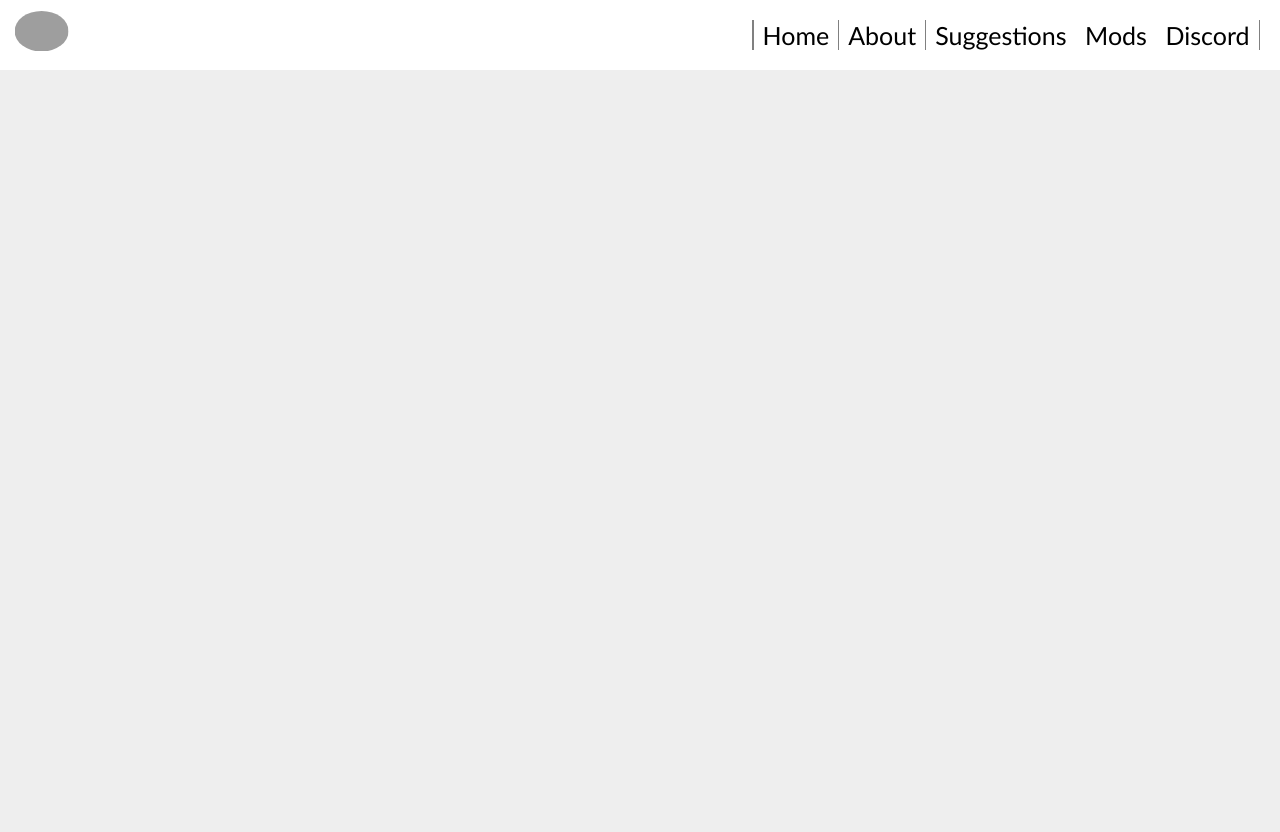
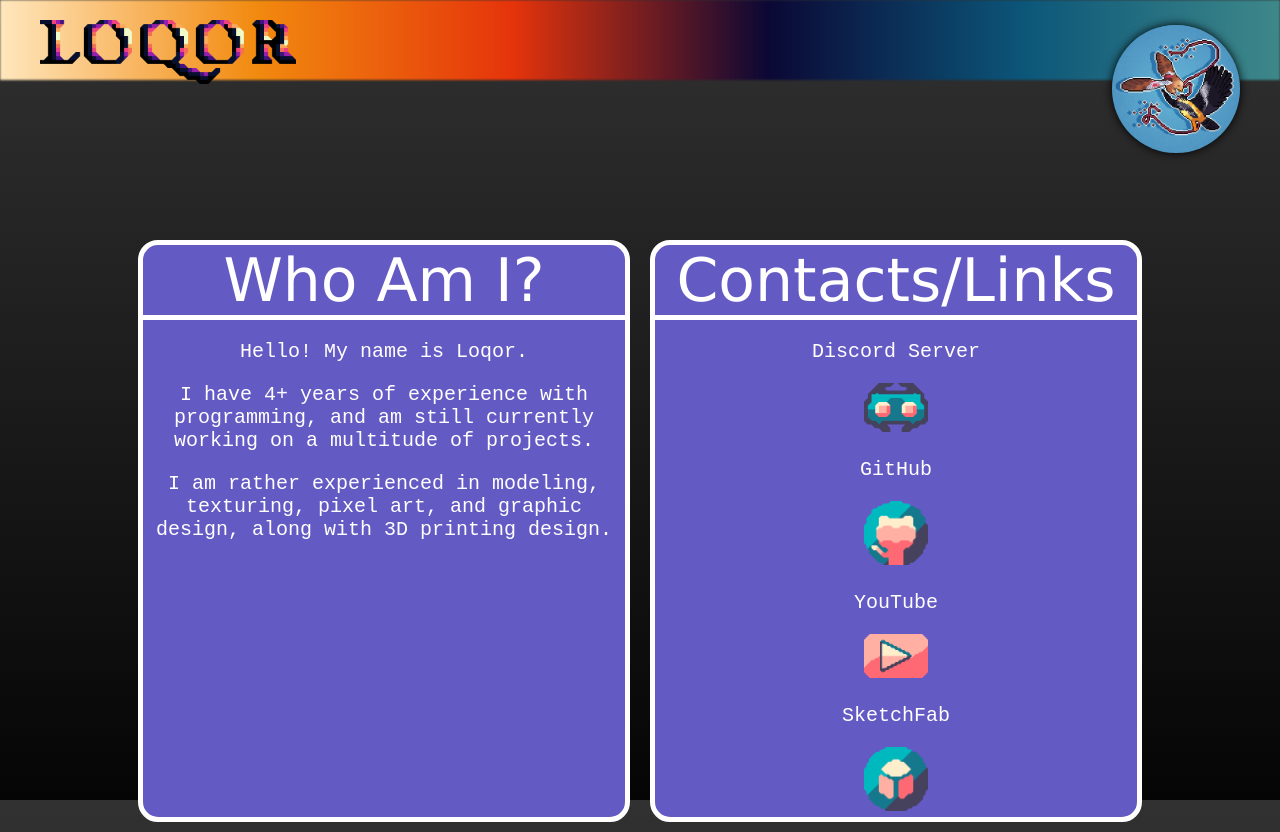
Before and after one commit to Loqor/loqor.github.io, a plain HTML site: page index.html in a window 1280 px wide. Before the commit the page ends 800 px from the top, so only its background shows below. Drawn offline with Linux system fonts and the light colour scheme; grey boxes are pictures that could not be loaded.

Commit message:
Initial Commit
Stuff. Literally everything pretty much.

```diff
--- a/index.html
+++ b/index.html
@@ -1,47 +1,48 @@
 <!DOCTYPE html>
 <html lang="en">
   <head>
-  <title>Heading Toolbar</title>
+    <title>Loqor's Portfolio</title>
+    <link rel="shortcut icon" type="image/x-icon" href="favicon.ico" />
     <link rel="stylesheet" href="style.css">
     <meta name="viewport" content="width=device-width, initial-scale=1.0">
   </head>
 
     <body>
-  <header class="heading-toolbar">
-    <nav>
-      <ul>
-        <div style="text-align: left;" class="logo"><img class="logo" src="https://cdn.discordapp.com/icons/859856751070937098/739414ee55c27f9982052065f17d6275.webp" width="128" alt="Logo" /></div>
-        <li><a class="header-link header-link1" href="index.html">Home</a></li>
-        <li><a class="header-link header-link2" href="About.html">About</a></li>
-        <li><a class="header-link header-link3" href="https://github.com/orgs/M-D-Team/discussions">Suggestions</a></li>
-        <li><button id="button" class="header-link header-link4">Mods</button></li>
-        <div class="dropdown-menu" id="expandedElement">
-          <li><a href="https://modrinth.com/mod/ait/">AIT</a></li>
-          <li><a href="https://modrinth.com/mod/k9-mod/">K9</a></li>
-          <li><a href="#">Breaking Craft (LINK DOWN)</a></li>
-          <li><a href="#">Superheroes (TBR)</a></li>
+      <div class="header-toolbar">
+        <div class="background-container">
+          <div class="background-image"></div>
         </div>
-        <li><a class="header-link header-link5" href="https://discord.com/invite/wxVNDZPCyG">Discord</a></li>
-      </ul>
-    </nav>
-  </header>
+        <img class="logo" src="./img/loqor-pfp-comm.png" width="128" alt="Logo">
+        <img class="name" src="./img/LOQOR.png" width="256" alt="Name">
+      </div>
 
-  <script>
-    window.onload = function() {
-      var expandedElement = document.getElementById('expandedElement');
-      expandedElement.style.display = 'none';
 
-      document.getElementById('button').addEventListener('click', function() {
-        // Toggle the display of the expanded element
-        if (expandedElement.style.display === 'none') {
-          expandedElement.style.display = 'block';
-          expandedElement.style.opacity = 1;
-        } else {
-          expandedElement.style.display = 'none';
-          expandedElement.style.opacity = 0;
-        }
-      });
-    };
-  </script>
+      <div id="page-body">
+        <div class="info-container" id="info-container">
+          <div class="about-tile tile">
+            <div class="tile-title title">Who Am I?</div>
+            <div class="who-text text">
+              <p id="name-loqor">Hello! My name is Loqor.</p>
+              <p>I have 4+ years of experience with programming, and am still currently working on a multitude of projects.</p>
+              <p>I am rather experienced in modeling, texturing, pixel art, and graphic design, along with 3D printing design.</p>
+            </div>
+          </div>
+          <div class="contact-tile tile">
+            <div class="contact-tile-title title">Contacts/Links</div>
+            <div class="contact-text text">
+              <p id="discord-server">Discord Server</p>
+              <a href="https://discord.com/invite/wxVNDZPCyG" class="header-link"><img id="discord-icon" src="./img/discord.png" width="64" alt="Discord Icon"></a>
+              <p id="github">GitHub</p>
+              <a href="https://github.com/Loqor" class="header-link"><img id="github-icon" src="./img/github.png" width="64" alt="GitHub Icon"></a>
+              <p id="youtube">YouTube</p>
+              <a href="https://www.youtube.com/channel/UCMCcRBw_pFgfc2Ixd98iNaA" class="header-link"><img id="youtube-icon" src="./img/youtube.png" width="64" alt="YouTube Icon"></a>
+              <p id="sketchfab">SketchFab</p>
+              <a href="https://sketchfab.com/loqor" class="header-link"><img id="sketchfab-icon" src="./img/sketchfab.png" width="64" alt="Sketchfab Icon"></a>
+            </div>
+          </div>
+        </div>
+      </div>
+
+
     </body>
 </html>
--- a/style.css
+++ b/style.css
@@ -1,100 +1,120 @@
+:root {
+--orange: #FFE7BD;
+--darker-orange: #F28A0F;
+--red: #E5340B;
+--dark-blue: #0B0835;
+--blue: #0C5679;
+--aqua: #3E888A;
+--70sgradient: linear-gradient(to right, var(--orange) , var(--darker-orange), var(--red), var(--dark-blue), var(--blue), var(--aqua));
+}
+
 html, body {
     height: 100%; /* Set the body and html elements to occupy full height */
     }
     body {
-        background-color: rgb(238, 238, 238);
+        background-image: linear-gradient(to bottom, rgb(49, 49, 49), rgb(5, 5, 5));
         background-size: cover;
         margin: 0;
     }
 
-.heading-toolbar {
-background-color: rgb(255, 255, 255);
-display: inline-block;
-width:100%;
-min-width: 100%;
+.header-toolbar {
+display: flex;
+text-align: right;
+justify-content: right;
+width: 100%;
+height: 10%;
+}
+
+.background-container {
+    width: 100%;
+    height: 100%;
+    position: absolute;
+}
+
+.background-image {
+    background-image: var(--70sgradient);
+    width: 100%;
+    height: 10%;
+    filter: blur(1px);
+    position: absolute;
 }
 
 .logo {
+    right: 40px;
+    top: 25px;
     border-radius: 50%;
-    border: 5px;
-    background-color: white;
     position: absolute;
-    left:0;
-    top:0;
-    scale:65%
+    box-shadow: 0px 0px 10px black;
 }
 
+.name {
+    left: 40px;
+    top: 20px;
+    position: absolute;
+}
 
-ul {
-list-style: none;
-padding: 0;
-padding-left: 1px;
-padding-right: 1px;
-margin: 20px;
-width: fit-content;
-display: flex; /* Use flexbox to create a horizontal    layout */
-align-content: space-between; /* Offsets to the right header items horizontally */
-margin-left: auto;
-background-color: gray;
+#page-body {
+    height: auto;
+    min-height: 500px;
+    position: relative;
+    display: flex;
+    justify-content: center;
+}
+
+.info-container {
+    display: flex;
+    flex-direction: row;
+    justify-content: center;
+    width: 80%;
+    padding-top: 150px;
+}
+
+.tile {
+    position: relative;
+    display: flex;
+    text-align: center;
+    flex-grow: 1;
+    flex-shrink: 1;
+    flex-basis: 200px;
+    flex-direction: column;
+    flex-basis: 200px;
+    margin: 10px;
+    overflow: hidden;
+    border-radius: 20px;
+    background-color: rgb(100, 90, 196);
+    border: 5px solid rgb(255, 255, 255)
+}
+
+.text {
+    position: relative;
+    font-family: customFont, monospace;
+    font-size: 20px;
+    color:white;
+}
+
+.title {
+    position: relative;
+    font-family: Verdana, Geneva, Tahoma, fantasy;
+    font-size: 60px;
+    color: white;
+    border-bottom: 5px solid white;
+}
+
+#discord-icon {
+    position: relative;
 }
 
 .header-link {
-text-decoration: none;
-position: relative;
-background-color: white;
-font-family: 'Calibri', monospace;
-font-size: 25px;
-color: rgb(0, 0, 0);
-margin: 0.5px;
-padding-left: 9px;
-padding-right: 9px;
+    cursor: pointer;
+    text-decoration: none;
+    color: white;
 }
 
-a {
+.a {
     text-decoration: none;
 }
 
-.header-link::after {
-content: "";
-position: absolute;
-bottom: 0;
-left: 0;
-width: 100%;
-height: 2px;
-padding-right: 1px;
-background-color: purple;
-transform: scaleY(0);
-transition: transform 0.4s ease-in-out;
+@font-face {
+    font-family: 'CustomFont', monospace;
+    src: url(https://fonts.gstatic.com/s/inter/v12/UcCO3FwrK3iLTeHuS_fvQtMwCp50KnMw2boKoduKmMEVuLyfAZthiI2B.woff2) format('woff2');
 }
-
-.header-link:hover::after {
-transform: scaleY(1);
-}
-
-#button {
-    border: none;
-    padding: 0;
-    font-family: 'Calibri', monospace;
-    font-size: 25px;
-    color: rgb(0, 0, 0);
-    cursor:pointer;
-    text-decoration: none;
-    margin: 0;
-    padding-left: 9px;
-    padding-right: 9px;
-  }
-
-  .dropdown-menu {
-    position: absolute;
-    border: none;
-    padding: 0;
-    font-family: 'Calibri', monospace;
-    font-size: 25px;
-    color: rgb(0, 0, 0);
-    cursor:pointer;
-    margin-right: 75px;
-    margin-top: 45px;
-    background-color:white;
-    text-decoration: none;
-    list-style: none;
-  }
```
Also changed, not shown: favicon.ico (added), img/LOQOR.png (added), img/discord.png (added), img/github.png (added), img/loqor-pfp-comm.png (added), img/sketchfab.png (added), img/youtube.png (added). Lines whose indentation alone changed are shown as unchanged.
